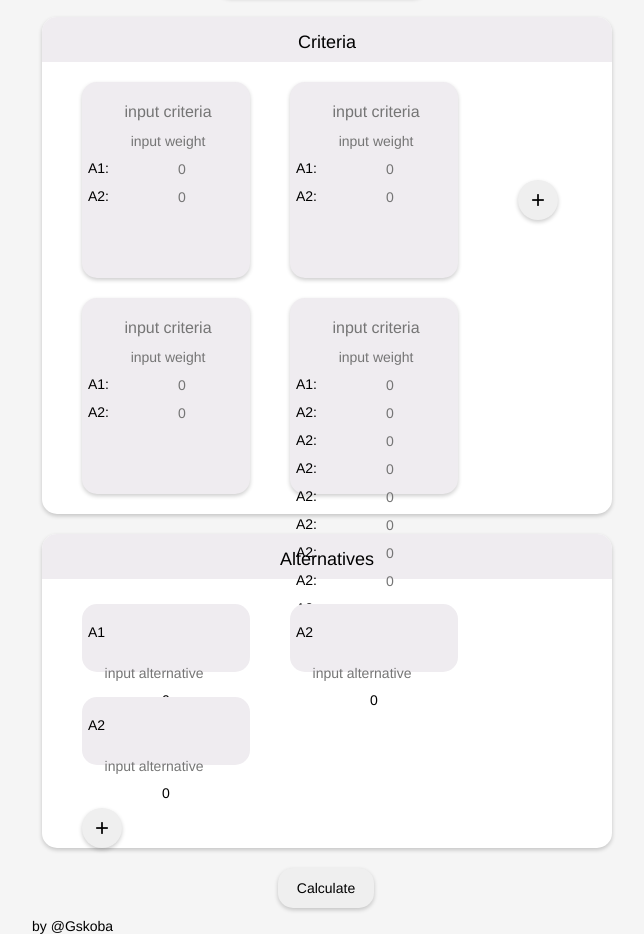
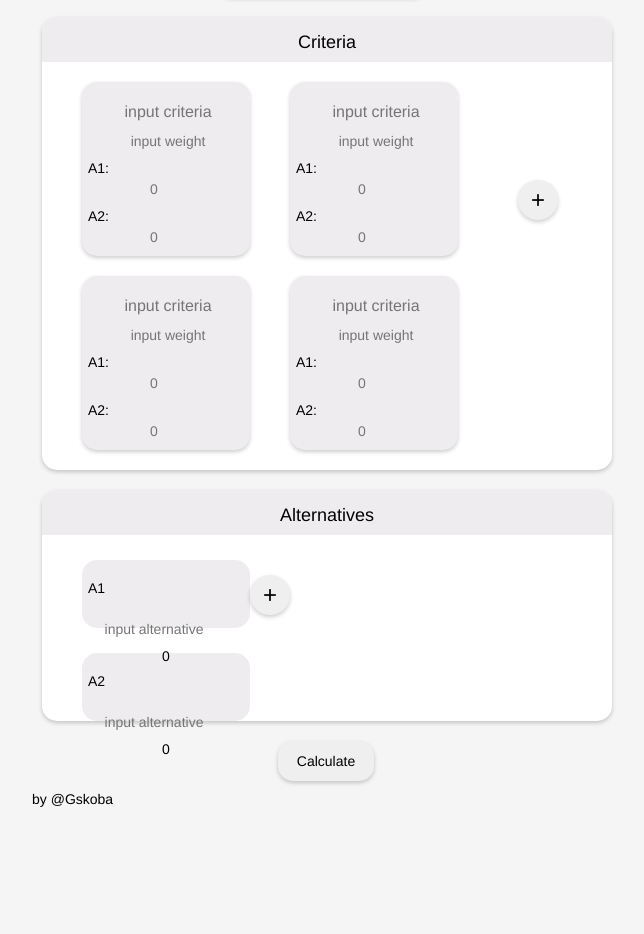
Before and after one commit to GSkoba/ahp, a plain HTML site: page index.html in a window 1280 px wide. Shown: the part 159-1093 px from the top of the page, without its empty margins (328-972 px from the left). After the commit the page ends 966 px from the top, so only its background shows below. Drawn offline with Linux system fonts and the light colour scheme.

Commit message:
Add files via upload

```diff
--- a/index.html
+++ b/index.html
@@ -139,6 +139,7 @@
                     </div>
 
                     <div class="ahp-level-two_card_local_priorities">
+
                         <div class="ahp-level-two_card_local_priorities-element">
 
                             <div class="ahp-level-two_card_local_priorities-number">
@@ -157,88 +158,6 @@
                             <input class="ahp-level-two_card_local_priorities-weight" placeholder="0"/>
 
                         </div>
-                        <div class="ahp-level-two_card_local_priorities-element">
-
-                            <div class="ahp-level-two_card_local_priorities-number">
-                                A2:
-                            </div>
-
-                            <input class="ahp-level-two_card_local_priorities-weight" placeholder="0"/>
-
-                        </div>
-                        <div class="ahp-level-two_card_local_priorities-element">
-
-                            <div class="ahp-level-two_card_local_priorities-number">
-                                A2:
-                            </div>
-
-                            <input class="ahp-level-two_card_local_priorities-weight" placeholder="0"/>
-
-                        </div>
-                        <div class="ahp-level-two_card_local_priorities-element">
-
-                            <div class="ahp-level-two_card_local_priorities-number">
-                                A2:
-                            </div>
-
-                            <input class="ahp-level-two_card_local_priorities-weight" placeholder="0"/>
-
-                        </div>
-                        <div class="ahp-level-two_card_local_priorities-element">
-
-                            <div class="ahp-level-two_card_local_priorities-number">
-                                A2:
-                            </div>
-
-                            <input class="ahp-level-two_card_local_priorities-weight" placeholder="0"/>
-
-                        </div>
-                        <div class="ahp-level-two_card_local_priorities-element">
-
-                            <div class="ahp-level-two_card_local_priorities-number">
-                                A2:
-                            </div>
-
-                            <input class="ahp-level-two_card_local_priorities-weight" placeholder="0"/>
-
-                        </div>
-                        <div class="ahp-level-two_card_local_priorities-element">
-
-                            <div class="ahp-level-two_card_local_priorities-number">
-                                A2:
-                            </div>
-
-                            <input class="ahp-level-two_card_local_priorities-weight" placeholder="0"/>
-
-                        </div>
-                        <div class="ahp-level-two_card_local_priorities-element">
-
-                            <div class="ahp-level-two_card_local_priorities-number">
-                                A2:
-                            </div>
-
-                            <input class="ahp-level-two_card_local_priorities-weight" placeholder="0"/>
-
-                        </div>
-                        <div class="ahp-level-two_card_local_priorities-element">
-
-                            <div class="ahp-level-two_card_local_priorities-number">
-                                A2:
-                            </div>
-
-                            <input class="ahp-level-two_card_local_priorities-weight" placeholder="0"/>
-
-                        </div>
-                        <div class="ahp-level-two_card_local_priorities-element">
-
-                            <div class="ahp-level-two_card_local_priorities-number">
-                                A2:
-                            </div>
-
-                            <input class="ahp-level-two_card_local_priorities-weight" placeholder="0"/>
-
-                        </div>
-
 
                     </div>
 
@@ -272,15 +191,6 @@
                     <div class = "ahp-level-three_card_of_global_alt-sum">0</div>
                 </div>
 
-                <div class="ahp-level-three_card_of_global_alt">
-
-                    <div class="ahp-level-three_card_of_global_alt-number">
-                        A2
-                    </div>
-                    <input class="ahp-level-three_card_of_global_alt-name" placeholder="input alternative"/>
-                    <div class = "ahp-level-three_card_of_global_alt-sum">0</div>
-                </div>
-
             </div>
                 <button class="ahp-level-three_add_item">+</button>
 
--- a/styles/project/ahp-level-three.css
+++ b/styles/project/ahp-level-three.css
@@ -26,7 +26,7 @@
 }
 
     .ahp-level-three_card{
-        display: inline-block;
+        float: left;
     }
 
     .ahp-level-three_card_of_global_alt{
@@ -36,7 +36,6 @@
         width: 168px;
         margin-left: 40px;
         margin-top: 25px;
-        float: left;
     }
 
 
@@ -57,7 +56,7 @@
     border-radius: 40px;
     border: none;
     margin-top: 40px;
-    margin-left: 40px;
+    margin-bottom: 40px;
     font-size: x-large;
     box-shadow: 0 2px 4px rgba(0, 0, 0, .2);
 }
--- a/styles/project/ahp-level-two.css
+++ b/styles/project/ahp-level-two.css
@@ -3,7 +3,10 @@
     background-color: #ffffff;
     margin-bottom: 20px;
     box-shadow: 0 2px 4px rgba(0, 0, 0, .2);
+    width: 100%;
+    height: 100%;
 }
+
 .ahp-level-two:before {
     content: '';
     display: block;
@@ -36,7 +39,7 @@
         margin-bottom: 20px;
         margin-left: 40px;
         background-color: #efecf0;
-        height: 196px;
+        height: 100%;
         width: 168px;
         border-radius: 15px;
         box-shadow: 0 2px 4px rgba(0, 0, 0, .2);
@@ -52,18 +55,19 @@
         width: 168px;
     }
     .ahp-level-two_card_local_priorities-element{
-        display: inline-flex;
+        display: block;
     }
 
     .ahp-level-two_card_local_priorities{
         width: auto;
-        height: auto;
+        height: 100%;
     }
 
     .ahp-level-two_card_local_priorities-number{
         margin-left: 6px;
         width: 22px;
         height: 20px;
+        float: left;
     }
 
 .ahp-level-two_card_local_priorities:before{
```
